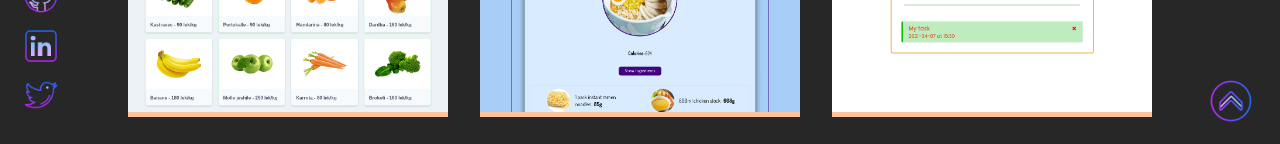
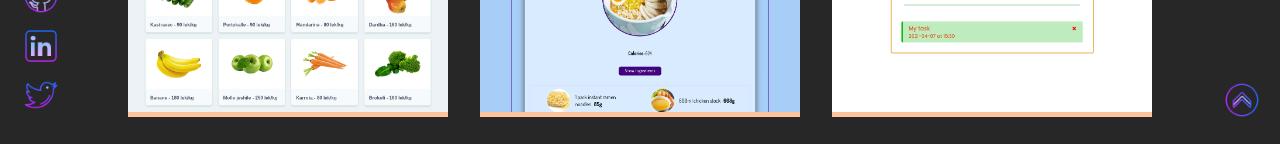
Before and after one commit to Alonso121/my-portfolio-nextjs, a Next.js app: page /projects in a window 1280 px wide. Shown: the part 656-800 px from the top of the page. Built offline with nearby package versions, Linux system fonts and the light colour scheme.

Commit message:
Improved to top button

```diff
--- a/src/pages/projects.jsx
+++ b/src/pages/projects.jsx
@@ -157,10 +157,10 @@ const Projects = () => {
 
               </div>
               <Link href="">
-        <div className="to-top">
-            <img src="img/back-to-top.png" alt="back to top" />
-        </div>
-        </Link>
+                <div className="to-top">
+                  <Image src="/img/back-to-top.png" alt="back to top" layout="fill" />
+                </div>
+              </Link>
               <footer>&copy; Copyright 2021</footer>
             </section>
           </main>
--- a/src/styles/_about.scss
+++ b/src/styles/_about.scss
@@ -179,8 +179,8 @@
   right: 1.1rem;
   bottom: 1.5rem;
   transform: rotate(90deg);
-  width: 50px;
-  height: 50px;
+  width: 40px;
+  height: 40px;
   cursor: pointer;
   padding: 0.2rem;
 }
```
